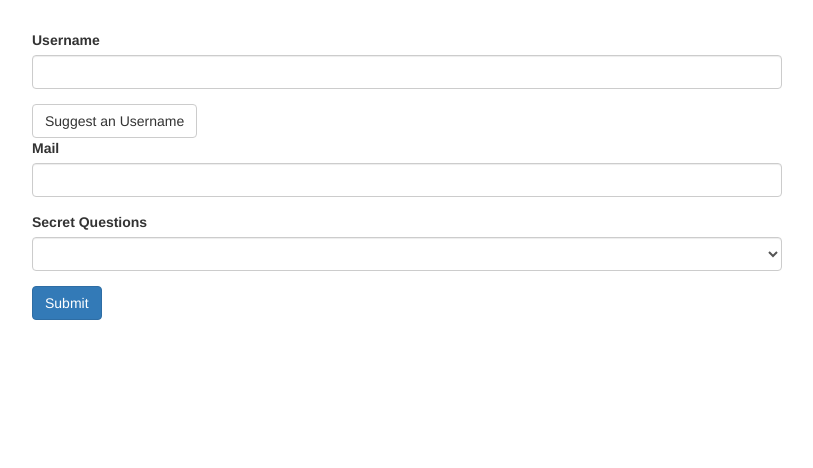
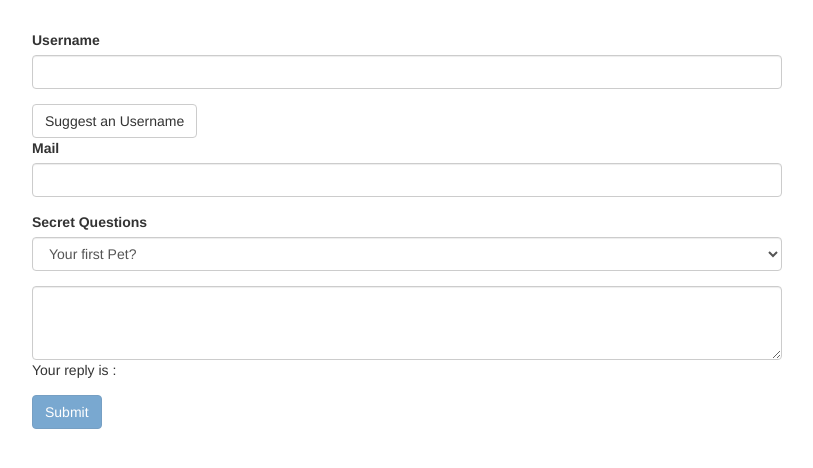
Before and after one commit to chandankpgreen/forms-td-start, an Angular app: page / in a window 1280 px wide. Shown: the top 468 px of the page, without its empty margins (233-1046 px from the left). Built offline with nearby package versions, Linux system fonts and the light colour scheme.

Commit message:
validatoin and two way binding

```diff
--- a/src/app/app.component.css
+++ b/src/app/app.component.css
@@ -1,3 +1,7 @@
 .container {
   margin-top: 30px;
 }
+
+input.ng-invalid.ng-touched{
+  border:  1px solid red;
+}
--- a/src/app/app.component.html
+++ b/src/app/app.component.html
@@ -10,17 +10,24 @@
           <button class="btn btn-default" type="button">Suggest an Username</button>
           <div class="form-group">
             <label for="email">Mail</label>
-            <input type="email" id="email" class="form-control" ngModel name="email">
+            <input type="email" id="email" class="form-control" ngModel name="email" email required
+            #email="ngModel">
+            <span class="help-block" *ngIf="!email.valid && email.touched">Please enter a valid email</span>
           </div>
+          <p *ngIf="">Please enter a valid value!</p>
         </div>
         <div class="form-group">
           <label for="secret">Secret Questions</label>
-          <select id="secret" class="form-control" ngModel name="secret">
+          <select id="secret" class="form-control" [ngModel]="defaultQuestion" name="secret">
             <option value="pet">Your first Pet?</option>
             <option value="teacher">Your first teacher?</option>
           </select>
         </div>
-        <button class="btn btn-primary" type="submit">Submit</button>
+        <div class="form-group">
+          <textarea class="form-control" name="questionAnswer" rows="3" [(ngModel)]="answer"></textarea>
+          <p> Your reply is : {{ answer }}</p>
+        </div>
+        <button class="btn btn-primary" type="submit" [disabled]="!f.valid">Submit</button>
       </form>
     </div>
   </div>
--- a/src/app/app.component.ts
+++ b/src/app/app.component.ts
@@ -1,4 +1,4 @@
-import { Component, ElementRef } from '@angular/core';
+import { Component, ElementRef, ViewChild } from '@angular/core';
 import { NgForm } from '@angular/forms';
 
 @Component({
@@ -7,11 +7,18 @@
   styleUrls: ['./app.component.css']
 })
 export class AppComponent {
+  @ViewChild('f') signupForm: NgForm;
+  defaultQuestion = 'pet';
+  answer = '';
   suggestUserName() {
     const suggestedName = 'Superuser';
   }
 
-  onSubmit(form: NgForm) {
-    console.log(form);
-  }
+  // onSubmit(form: NgForm) {
+  //   console.log(form);
+  // }
+
+  onSubmit() {
+      console.log(this.signupForm);
+    }
 }
```
